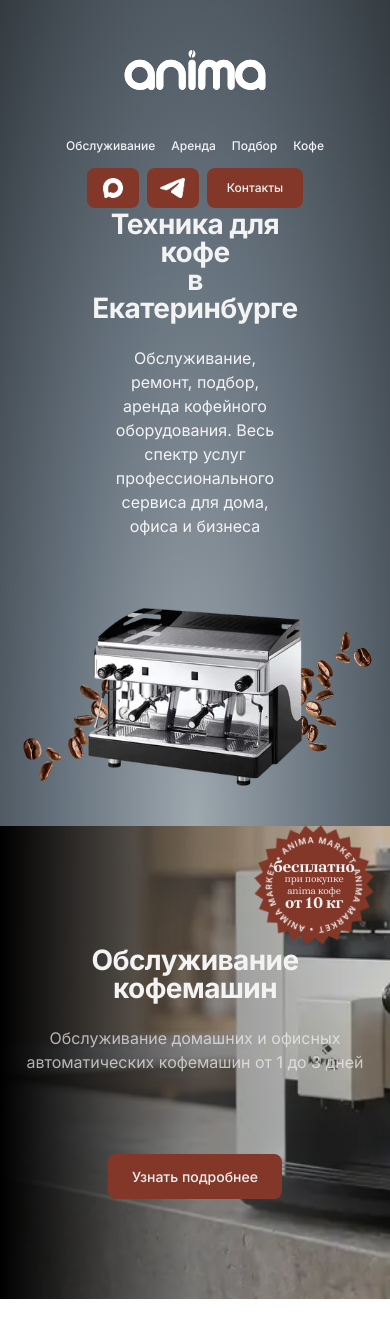
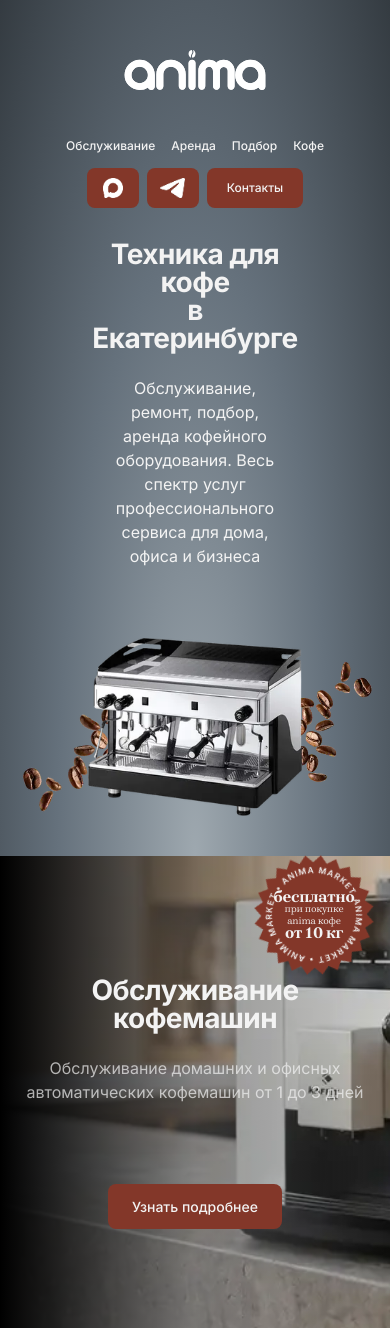
Before and after one commit to VedishchevAnton/anima, a FastAPI app: page / in a window 390 px wide. Shown: the top 1328 px of the page. Run offline with FastAPI, Linux system fonts and the light colour scheme; some libraries are stand-ins or nearby versions.

Commit message:
Отступ для первой секции

```diff
--- a/static/css/style.css
+++ b/static/css/style.css
@@ -1064,7 +1064,7 @@ section {
 /* ≤ 575px */
 @media (max-width: 575px) {
     .s-intro {
-        padding-top: 130px;
+        padding-top: 160px;
     }
     .header-nav a {
         font-size: 12px;
```
